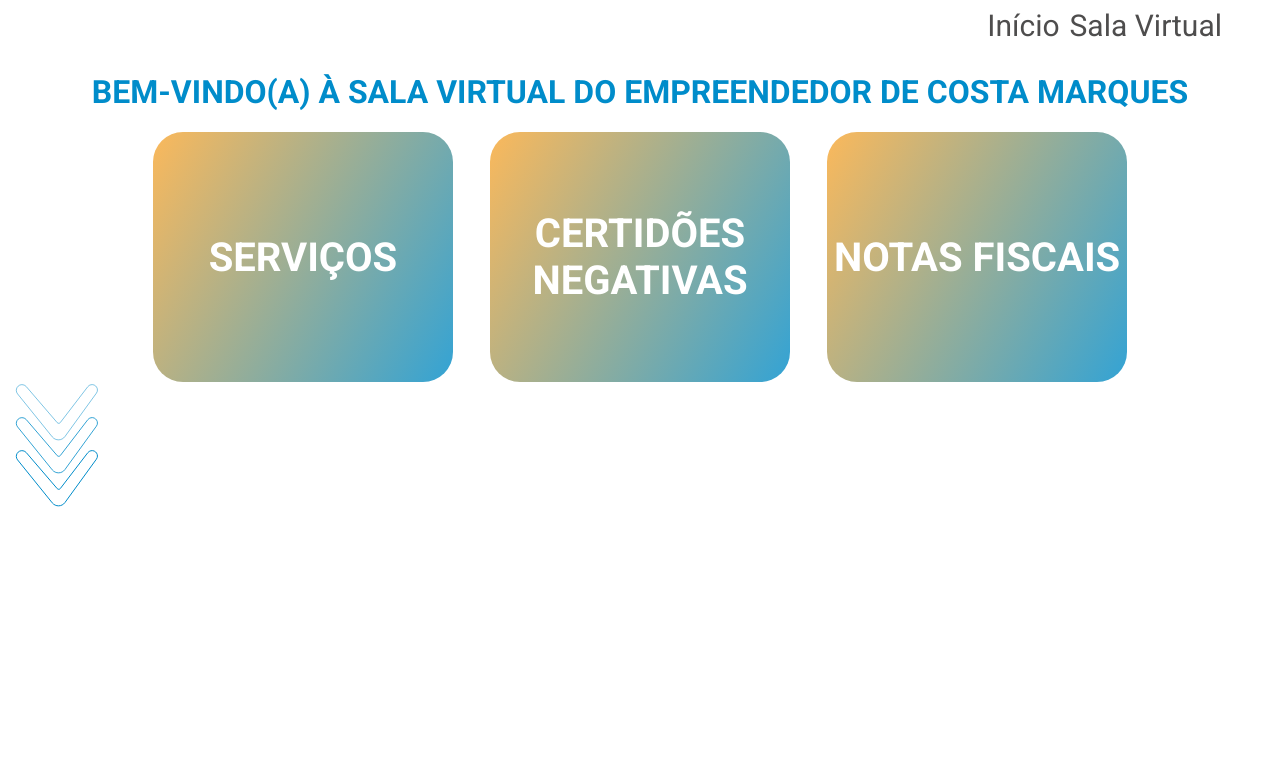
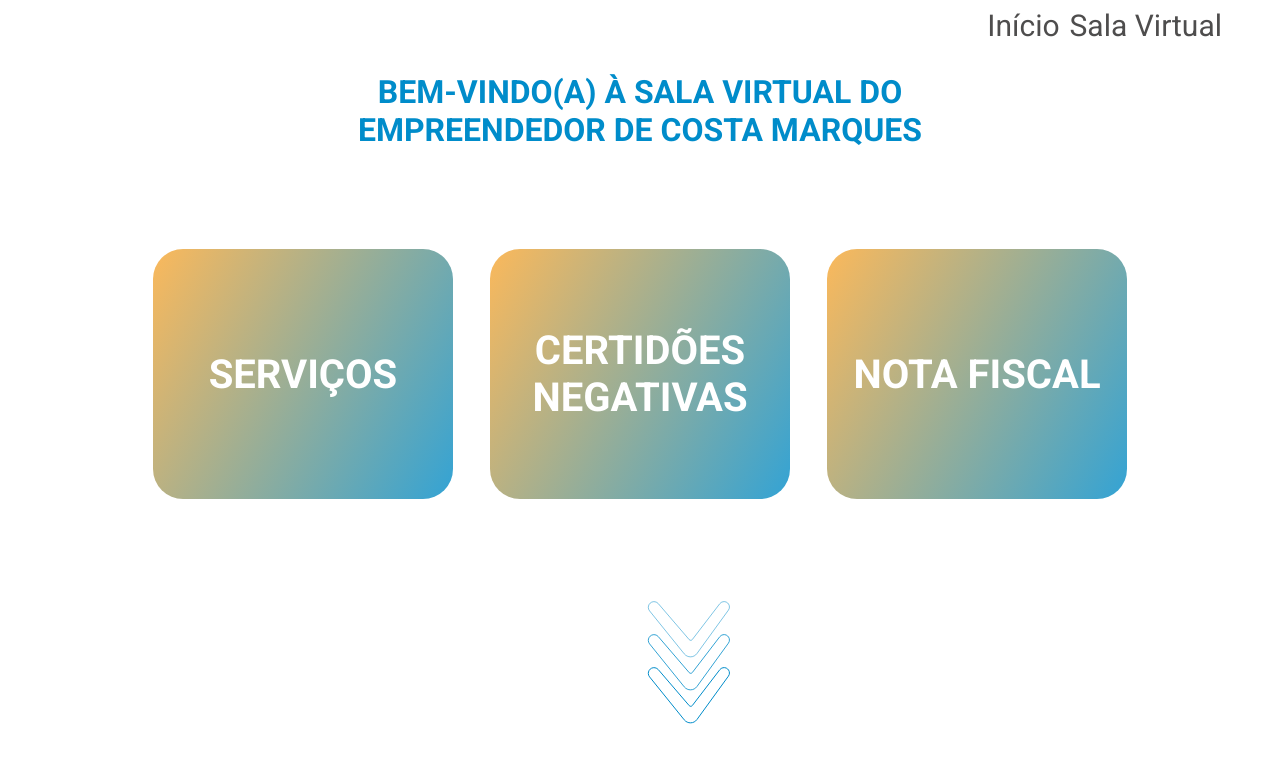
Before and after one commit to ThamirisMaria/sala-virtual-do-empreendedor, an Angular app: page /sala-virtual in a window 1280 px wide. Shown: the top 762 px of the page. Built offline with nearby package versions, Linux system fonts and the light colour scheme.

Commit message:
add: header to sala virtual component

```diff
--- a/src/app/sala-virtual/sala-virtual.component.css
+++ b/src/app/sala-virtual/sala-virtual.component.css
@@ -1,6 +1,12 @@
-#header{
+header{
+    height: 100vh;
+}
+
+#header-title{
     color: #008CCA;
     text-align: center;
+    width: 50%;
+    margin: auto;
 }
 
 #btns{
@@ -10,6 +16,8 @@
     justify-content: space-around;
     flex-wrap: wrap;
     overflow: hidden;
+    margin-top: 100px;
+    margin-bottom: 100px;
 }
 
 .btn-sections{
@@ -23,5 +31,30 @@
     font-weight: 700;
     font-size: 40px;
     line-height: 47px;
+}
 
+#icon-scroll-container{
+    position: relative;
+    height: fit-content;
+    width: 100%;
+    display: flex;
+    justify-content: center;
 }
+
+#icon-scroll{
+    position: absolute;
+}
+
+.btn{
+    width: 300px;
+    height: 100px;
+
+    border-radius: 10px;
+    border: none;
+    color: white;
+    background: rgba(250,167,50,80%);
+
+    font-weight: 400;
+    font-size: 20px;
+    line-height: 47px;
+}
--- a/src/app/sala-virtual/sala-virtual.component.html
+++ b/src/app/sala-virtual/sala-virtual.component.html
@@ -1,9 +1,11 @@
-<h1 id="header">BEM-VINDO(A) À SALA VIRTUAL DO EMPREENDEDOR DE COSTA MARQUES</h1>
+<header>
+    <h1 id="header-title">BEM-VINDO(A) À SALA VIRTUAL DO EMPREENDEDOR DE COSTA MARQUES</h1>
 
-<div id="btns">
-    <button class="btn-sections">SERVIÇOS</button>
-    <button class="btn-sections">CERTIDÕES NEGATIVAS</button>
-    <button class="btn-sections">NOTAS FISCAIS</button>
-</div>
+    <div id="btns">
+        <button onclick="document.getElementById('services').scrollIntoView();" class="btn-sections">SERVIÇOS</button>
+        <button onclick="document.getElementById('nota-fiscal').scrollIntoView();" class="btn-sections">CERTIDÕES NEGATIVAS</button>
+        <button onclick="document.getElementById('certidoes-negativas').scrollIntoView();" class="btn-sections">NOTA FISCAL</button>
+    </div>
 
-<img src="..\assets\images\scroll.svg" alt="scroll icon">
+    <div id="icon-scroll-container"><a href="/sala-virtual/#services"><img id="icon-scroll" src="..\assets\images\scroll.svg" alt="scroll icon"></a></div>
+</header>
```
